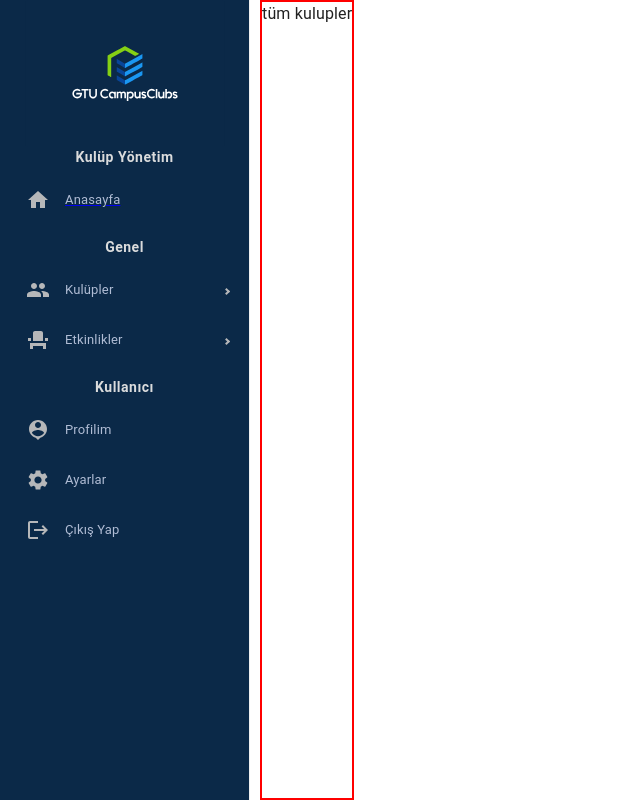
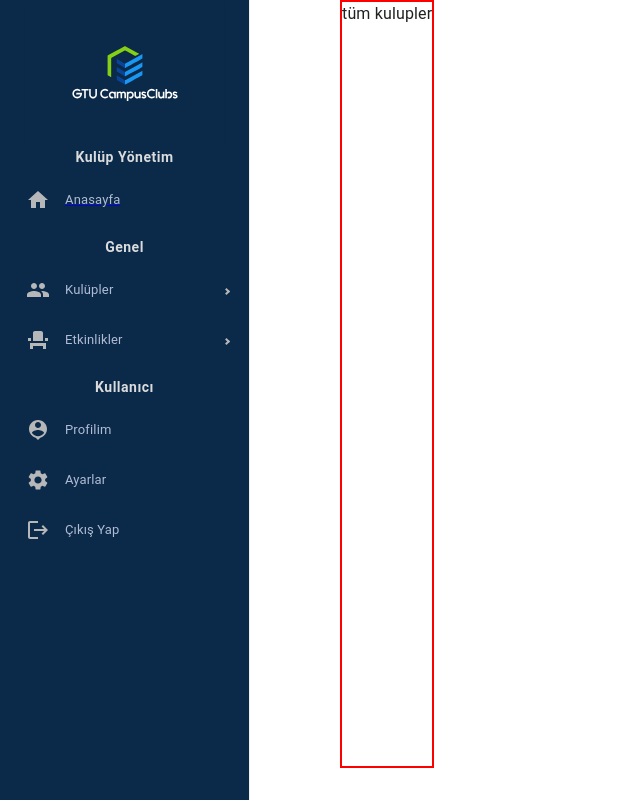
Before and after one commit to muhammedogz/CampusClubs, a React (Vite) app in the folder client/: page /kulupyonetim/kulup in a window 1280 px wide. Shown: the whole page, without its empty margins (0-640 px from the left). Built offline with nearby package versions, Linux system fonts and the light colour scheme.

Commit message:
update layout and sidebar

```diff
--- a/client/src/components/Sidebar.tsx
+++ b/client/src/components/Sidebar.tsx
@@ -95,14 +95,19 @@ export const Sidebar = () => {
   const isMobile = useMediaQuery(useTheme().breakpoints.down('md'));
 
   return (
-    <Stack key="sidebar-stack">
+    <Stack key="sidebar-stack" position="relative" pr="80px">
       <ProSidebar
         key="sidebar"
         defaultCollapsed={isMobile}
         backgroundColor="#0b2948"
         rootStyles={{
           color: '#8ba1b7',
+          position: isMobile ? 'absolute' : 'initial',
           minHeight: '100dvh',
+          zIndex: 999,
+          top: 0,
+          left: 0,
+          bottom: 0,
         }}
       >
         <Stack>
@@ -118,7 +123,9 @@ export const Sidebar = () => {
                 <Link to={Routes.KULUP}>
                   <SidebarMenuItem>Tüm Kulüpler</SidebarMenuItem>
                 </Link>
-                <SidebarMenuItem>Kulüp Yöneticileri</SidebarMenuItem>
+                <Link to={Routes.KULUP}>
+                  <SidebarMenuItem>Kulüp Yöneticileri</SidebarMenuItem>
+                </Link>
               </SubMenu>
               <SubMenu label="Etkinlikler" icon={<EventSeatIcon />}>
                 <SidebarMenuItem>Tüm Etkinlikler</SidebarMenuItem>
--- a/client/src/components/layout/Layout.tsx
+++ b/client/src/components/layout/Layout.tsx
@@ -1,46 +1,17 @@
-import MenuIcon from '@mui/icons-material/Menu';
-import {
-  IconButton,
-  Stack,
-  StackProps,
-  useMediaQuery,
-  useTheme,
-} from '@mui/material';
-import { useProSidebar } from 'react-pro-sidebar';
-import { Sidebar } from '../Sidebar';
+import { Stack, StackProps } from '@mui/material';
+import { Sidebar } from 'src/components/Sidebar';
 
 type LayoutProps = StackProps & {
   children: React.ReactNode;
 };
 
 export const Layout = ({ children, ...rest }: LayoutProps) => {
-  const { toggleSidebar, toggled } = useProSidebar();
-  const isMobile = useMediaQuery(useTheme().breakpoints.down('md'));
-
   return (
-    <Stack position="relative" {...rest}>
-      {isMobile && (
-        <Stack
-          p="20px"
-          position="absolute"
-          sx={{
-            top: 0,
-            left: 0,
-          }}
-        >
-          <IconButton
-            onClick={() => {
-              toggleSidebar(!toggled);
-            }}
-          >
-            <MenuIcon />
-          </IconButton>
-        </Stack>
-      )}
-      <Stack flexDirection="row" gap={{ xs: '0px', md: '10px' }}>
+    <Stack flexDirection="row" gap={{ xs: '0px', md: '10px' }} {...rest}>
       <Sidebar />
       <Stack
         component="main"
+        mb={4}
         sx={{
           border: '2px solid red',
         }}
@@ -48,6 +19,5 @@ export const Layout = ({ children, ...rest }: LayoutProps) => {
         {children}
       </Stack>
     </Stack>
-    </Stack>
   );
 };
--- a/client/src/pages/signin.tsx
+++ b/client/src/pages/signin.tsx
@@ -1,14 +1,13 @@
 import { Stack } from '@mui/material';
 import Button from '@mui/material/Button';
 import Checkbox from '@mui/material/Checkbox';
-import Container from '@mui/material/Container';
 import FormControlLabel from '@mui/material/FormControlLabel';
 import TextField from '@mui/material/TextField';
 import Typography from '@mui/material/Typography';
 import Image from 'src/components/common/Image';
-import { Link } from '../components/common/Link';
-import { Layout } from '../components/layout/Layout';
-import { Routes } from '../data/routes';
+import { Link } from 'src/components/common/Link';
+import { Layout } from 'src/components/layout/Layout';
+import { Routes } from 'src/data/routes';
 
 export const SignIn = () => {
   const handleSubmit = (event: React.FormEvent<HTMLFormElement>) => {
@@ -22,7 +21,6 @@ export const SignIn = () => {
 
   return (
     <Layout>
-      <Container component="main" maxWidth="xs">
       <Stack
         sx={{
           marginTop: 8,
@@ -78,8 +76,6 @@ export const SignIn = () => {
           </Stack>
         </Stack>
       </Stack>
-        {/* <Copyright /> */}
-      </Container>
     </Layout>
   );
 };
```
Lines whose indentation alone changed are shown as unchanged.
